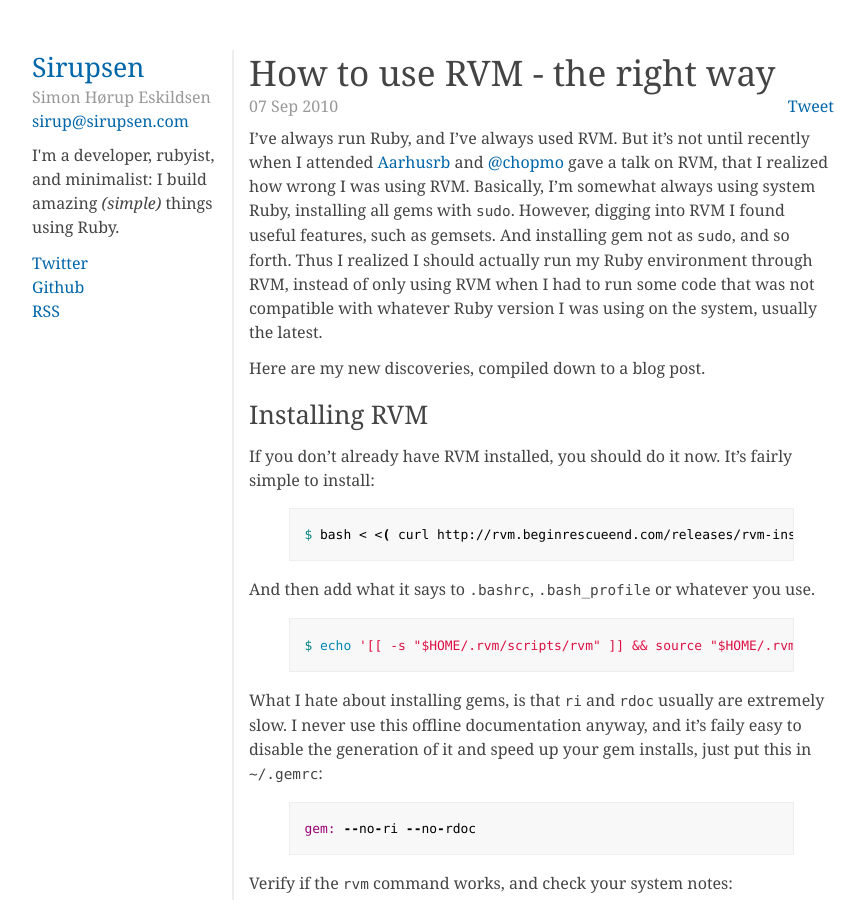
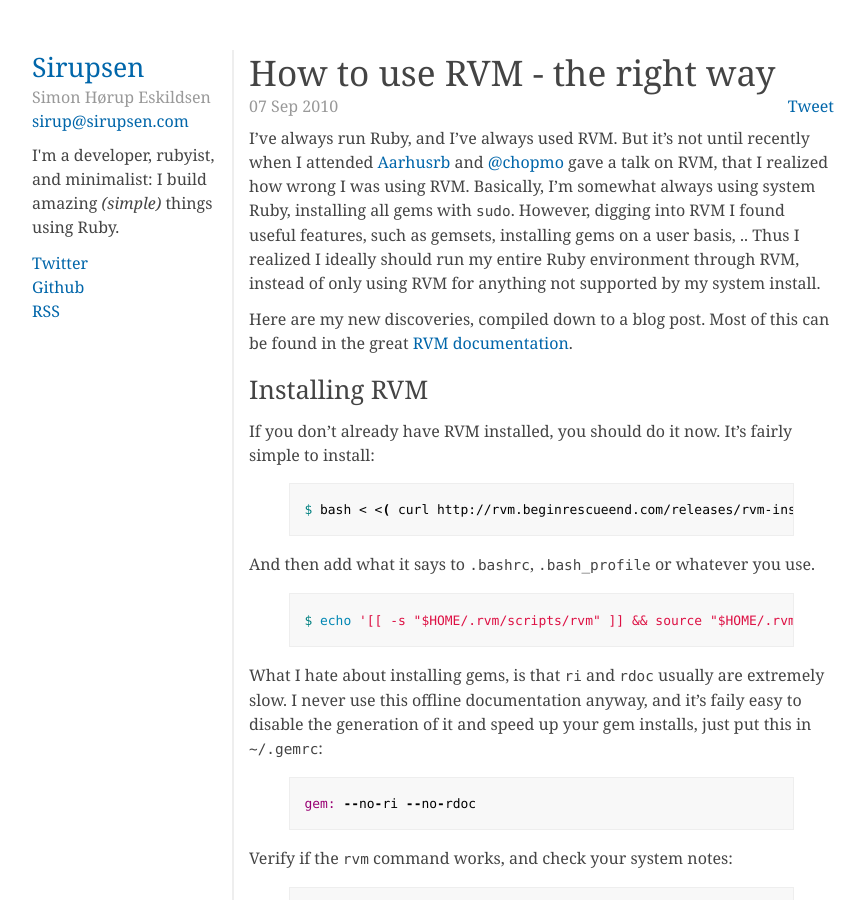
Before and after one commit to igor47/blog, a Jekyll site: the page built from _posts/2010-09-07-how-to-use-rvm-the-right-way.md, in a window 1280 px wide and 900 px high. Shown: the whole window, without its empty margins (18-883 px from the left). Built offline with Jekyll 4.4.1, drawn with Linux system fonts in a browser that asks for light colours; Markdown is read by kramdown in place of the engine named in the settings; comment, search, counter and statistics services are not loaded.

Commit message:
Tidy up intro, and provide RVM documentation link.

```diff
--- a/_posts/2010-09-07-how-to-use-rvm-the-right-way.md
+++ b/_posts/2010-09-07-how-to-use-rvm-the-right-way.md
@@ -3,9 +3,10 @@
 title: How to use RVM - the right way
 ---
 
-I've always run Ruby, and I've always used RVM. But it's not until recently when I attended [Aarhusrb](http://aarhusrb.dk) and [@chopmo](http://twitter.com/chopmo) gave a talk on RVM, that I realized how wrong I was using RVM. Basically, I'm somewhat always using system Ruby, installing all gems with `sudo`. However, digging into RVM I found useful features, such as gemsets. And installing gem not as `sudo`, and so forth. Thus I realized I should actually run my Ruby environment through RVM, instead of only using RVM when I had to run some code that was not compatible with whatever Ruby version I was using on the system, usually the latest.
+I've always run Ruby, and I've always used RVM. But it's not until recently when I attended [Aarhusrb](http://aarhusrb.dk) and [@chopmo](http://twitter.com/chopmo) gave a talk on RVM, that I realized how wrong I was using RVM. Basically, I'm somewhat always using system Ruby, installing all gems with `sudo`. However, digging into RVM I found useful features, such as gemsets, installing gems on a user basis, ..
+Thus I realized I ideally should run my entire Ruby environment through RVM, instead of only using RVM for anything not supported by my system install.
 
-Here are my new discoveries, compiled down to a blog post.
+Here are my new discoveries, compiled down to a blog post. Most of this can be found in the great [RVM documentation](http://rvm.beginrescueend.com/).
 
 ## Installing RVM
 
```
